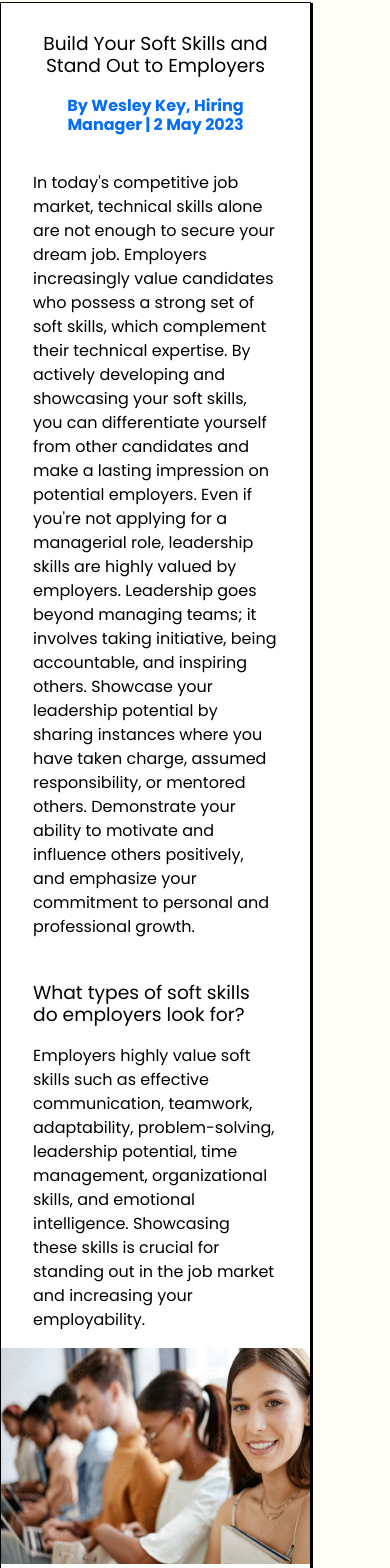
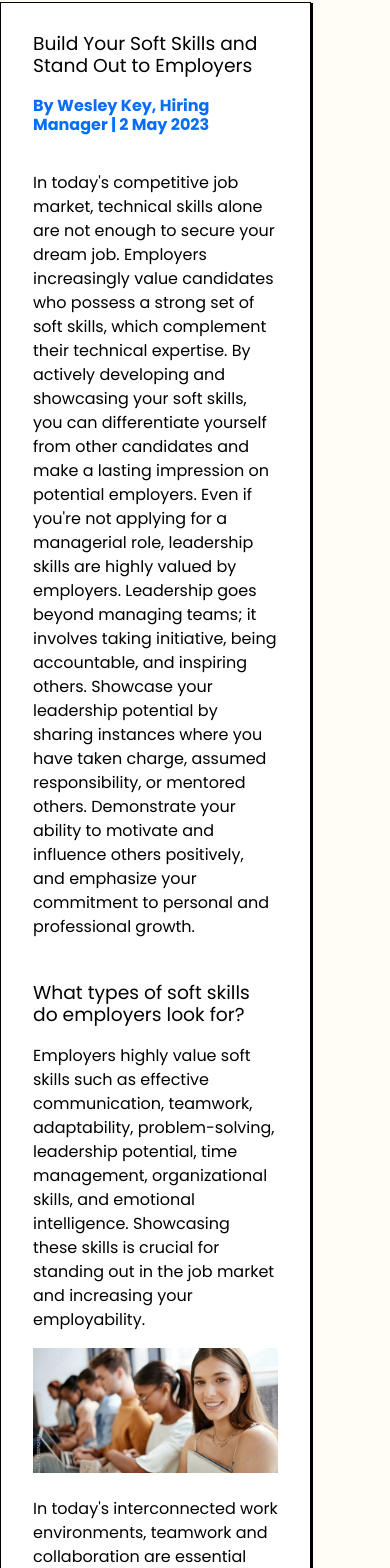
Before and after one commit to UoaWDCC/taitam-portal, a Next.js app: page /articles/third-article in a window 390 px wide. Shown: the part 415-1983 px from the top of the page. Built offline with nearby package versions, Linux system fonts and the light colour scheme; what @linaria/core would draw is missing.

Commit message:
Adding media queries to css in all three article pages

```diff
--- a/src/app/(components)/ArticlesCard.css
+++ b/src/app/(components)/ArticlesCard.css
@@ -8,22 +8,25 @@
 
   @media (max-width: 600px) {
     width: 309px;
+    max-height: auto;
+    background: #ffffff;
+    border: 1px solid #000000;
+    box-shadow: 0px 3px 0px 2px #000000;
   }
 }
 
 .image-container {
-  overflow: hidden;
-  width: 384px;
+  width: 100%;
   height: auto;
+  margin-left: 96px;
 
   @media (max-width: 600px) {
-    overflow: hidden;
-    width: 283px;
-    height: 256px;
-    object-fit: contain;
-    margin-left: 20px;
+    width: 100%;
+    height: auto;
+    margin-left: 0px;
   }
 }
+
 .card-para {
   margin: 8px 32px 0px 32px;
   display: flex;
@@ -40,7 +43,7 @@
   margin: 30px 32px 0px 32px;
 
   @media (max-width: 600px) {
-    text-align: center; /* Center the title for mobile */
+    text-align: left; /* Center the title for mobile */
   }
 }
 
@@ -49,6 +52,6 @@
   margin: 8px 32px 0px 32px;
 
   @media (max-width: 600px) {
-    text-align: center; /* Center the title for mobile */
+    text-align: left; /* Center the title for mobile */
   }
 }
--- a/src/app/(components)/ArticlesCard.tsx
+++ b/src/app/(components)/ArticlesCard.tsx
@@ -44,13 +44,11 @@ const ArticlesCard = ({
           <h3>{subtitle}</h3>
           <p>{par2}</p>
         </div>
-        <div className="card-image">
-          <Image
-            src={image}
-            alt="Stockholder image 1"
-            style={{ width: "384px", height: "216px", marginLeft: "30px" }}
-          />
-        </div>
+        <Image
+          className="image-container"
+          src={image}
+          alt="Stockholder image 1"
+        />
       </div>
 
       <div className="card-para">
--- a/src/app/articles/page.tsx
+++ b/src/app/articles/page.tsx
@@ -1,3 +1,4 @@
+"use client";
 import { Poppins } from "next/font/google";
 import { EventCard } from "../(components)/bigCard";
 import Button from "../(components)/Button";
--- a/src/app/articles/third-article/page.tsx
+++ b/src/app/articles/third-article/page.tsx
@@ -7,14 +7,28 @@ import ArticlesCard from "../../(components)/ArticlesCard";
 import stockImg from "../../(images)/events3.png";
 
 const headerImage = css`
-  max-width: 1119px;
-  height: 320px;
-  display: block;
+  max-width: 100%;
+  height: auto;
   margin-left: auto;
   margin-right: auto;
   margin-top: -70px;
   z-index: -1;
   position: absolute;
+
+  @media only screen and (max-width: 600px) {
+    margin-left: auto;
+    margin-right: auto;
+    z-index: -1;
+    position: absolute;
+    height: auto;
+
+    img {
+      width: 362px;
+      height: auto;
+      margin-left: 16px;
+      margin-top: 45px;
+    }
+  }
 `;
 
 const title = css`
@@ -22,11 +36,25 @@ const title = css`
   color: #f96e47;
   text-align: left;
   font-size: 96px;
+
+  @media only screen and (max-width: 600px) {
+    font-size: 36px;
+    padding: 0;
+    color: #f96e47;
+    text-align: left;
+    margin-left: 16px;
+    margin-top: 55px;
+  }
 `;
 
 const root = css`
   max-width: 1200px;
   margin: 50px auto 100px auto;
+
+  @media only screen and (max-width: 600px) {
+    max-width: 600px;
+    margin: 50px auto 100px auto;
+  }
 `;
 
 const cardContainer = css`
@@ -35,6 +63,14 @@ const cardContainer = css`
   flex-flow: column wrap;
   justify-content: space-between;
   margin-top: 280px;
+
+  @media only screen and (max-width: 600px) {
+    margin-left: 41px;
+    display: block;
+    flex-flow: column wrap;
+    justify-content: space-between;
+    margin-top: 90px;
+  }
 `;
 
 export default function ThirdArticle() {
```
Also changed, not shown: src/app/articles/second-article/page.tsx (+39 -3 lines).
